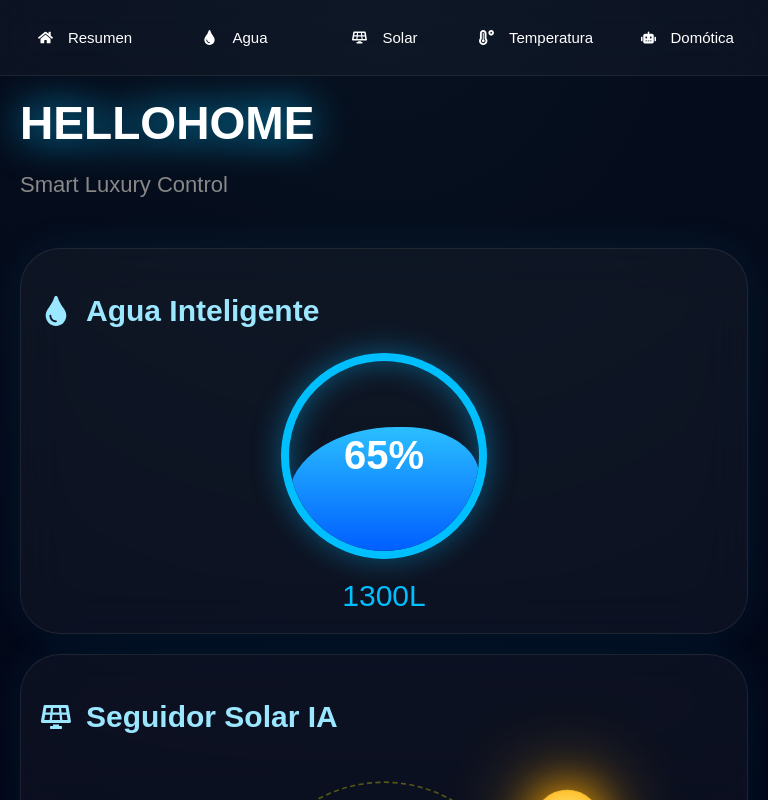
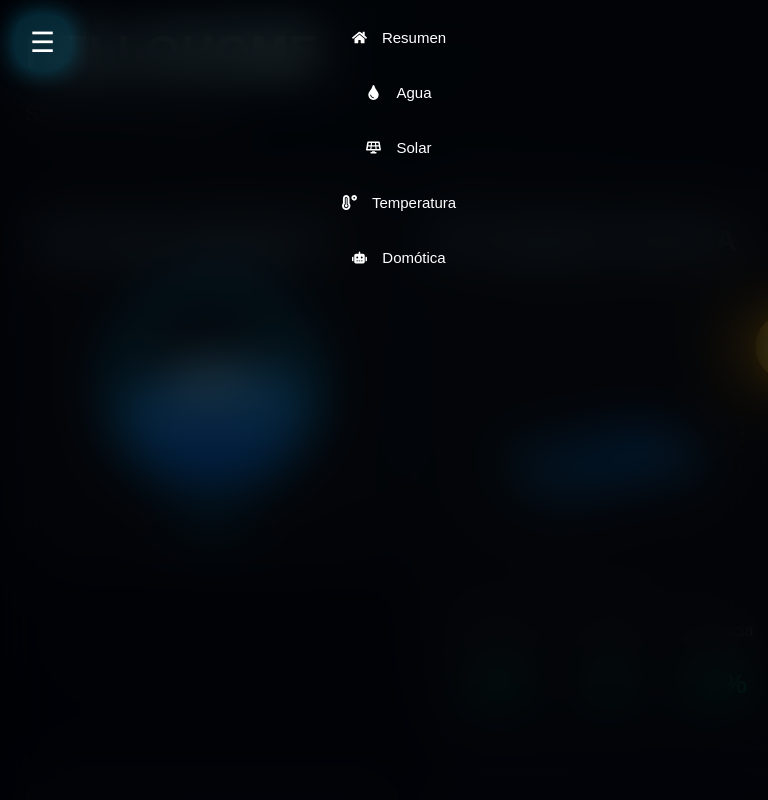
Before and after one commit to edgarroblesupiem/hellohome, a React (Vite) app: page / in a window 768 px wide. Shown: the top 800 px of the page. Built offline with nearby package versions, Linux system fonts and the light colour scheme.

Commit message:
menu responsive alexa

```diff
--- a/src/App.css
+++ b/src/App.css
@@ -676,3 +676,88 @@ body{
     text-align:center;
   }
 }
+/* MENU TOGGLE */
+
+.menu-toggle{
+
+  display:none;
+
+  position:fixed;
+
+  top:15px;
+
+  left:15px;
+
+  z-index:2000;
+
+  width:55px;
+
+  height:55px;
+
+  border:none;
+
+  border-radius:18px;
+
+  background:
+    rgba(0,191,255,0.15);
+
+  color:white;
+
+  font-size:28px;
+
+  backdrop-filter:blur(20px);
+
+  box-shadow:
+    0 0 25px rgba(0,191,255,0.35);
+
+  cursor:pointer;
+}
+
+/* ECHO SHOW / TABLET */
+
+@media(min-width:700px) and (max-width:1200px){
+
+  .menu-toggle{
+
+    display:block;
+  }
+
+  .sidebar{
+
+    position:fixed;
+
+    left:-280px;
+
+    top:0;
+
+    height:100vh;
+
+    z-index:1500;
+
+    transition:0.4s;
+
+    width:240px;
+
+    flex-direction:column;
+
+    overflow-y:auto;
+  }
+
+  .sidebar.open{
+
+    left:0;
+  }
+
+  .content{
+
+    width:100%;
+
+    padding:25px;
+  }
+
+  .dashboard-grid{
+
+    grid-template-columns:
+      repeat(2,1fr);
+  }
+}
--- a/src/App.tsx
+++ b/src/App.tsx
@@ -5,6 +5,10 @@ import {
   Route,
   useNavigate
 } from 'react-router-dom'
+
+import {
+  useState
+} from 'react'
 
 import Dashboard from './pages/Dashboard'
 import Agua from './pages/Agua'
@@ -24,11 +28,26 @@ function App() {
 
   const navigate = useNavigate()
 
+  const [menuOpen, setMenuOpen] = useState(false)
+
   return (
 
     <div className="layout">
 
-      <div className="sidebar">
+      {/* BOTON MENU */}
+
+      <button
+        className="menu-toggle"
+        onClick={() => setMenuOpen(!menuOpen)}
+      >
+
+        ☰
+
+      </button>
+
+      {/* SIDEBAR */}
+
+      <div className={`sidebar ${menuOpen ? 'open' : ''}`}>
 
         <div className="logo">
 
@@ -80,6 +99,8 @@ function App() {
 
       </div>
 
+      {/* CONTENIDO */}
+
       <div className="content">
 
         <Routes>
```
